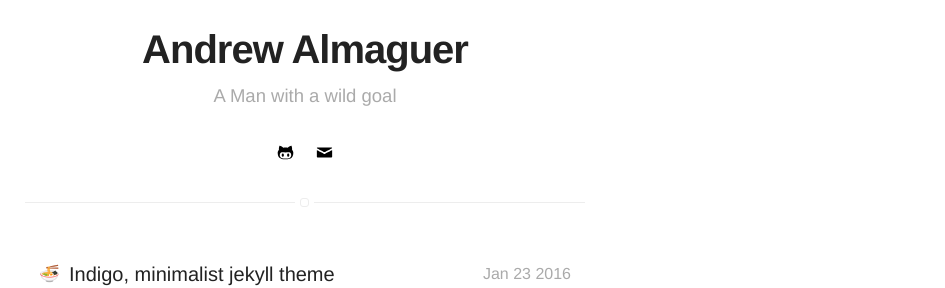
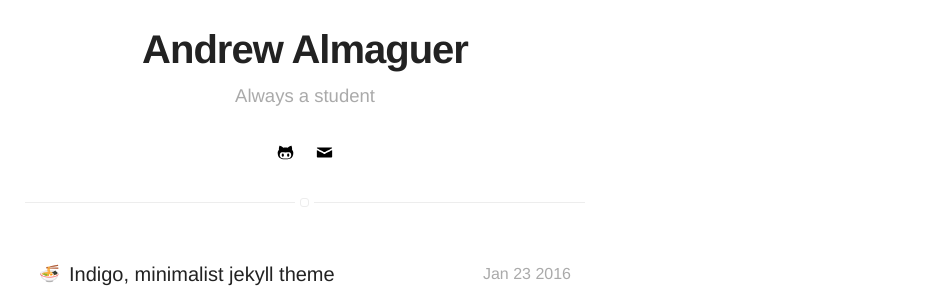
Before and after one commit to drewbudd/drewbudd.github.io, a Jekyll site: the page built from projects.html, in a window 1280 px wide. Shown: the part 252-540 px from the top of the page, without its empty margins (335-1280 px from the left). Built offline with Jekyll 4.4.1, drawn with Linux system fonts in a browser that asks for light colours; emoji names are drawn with the system emoji font.

Commit message:
Update _config.yml

```diff
--- a/_config.yml
+++ b/_config.yml
@@ -1,6 +1,6 @@
 # main text of home
 name: Andrew Almaguer
-bio: A Man with a wild goal
+bio: Always a student
 
 # twitter summary info
 description: A blog about technology and general life-related things
```
